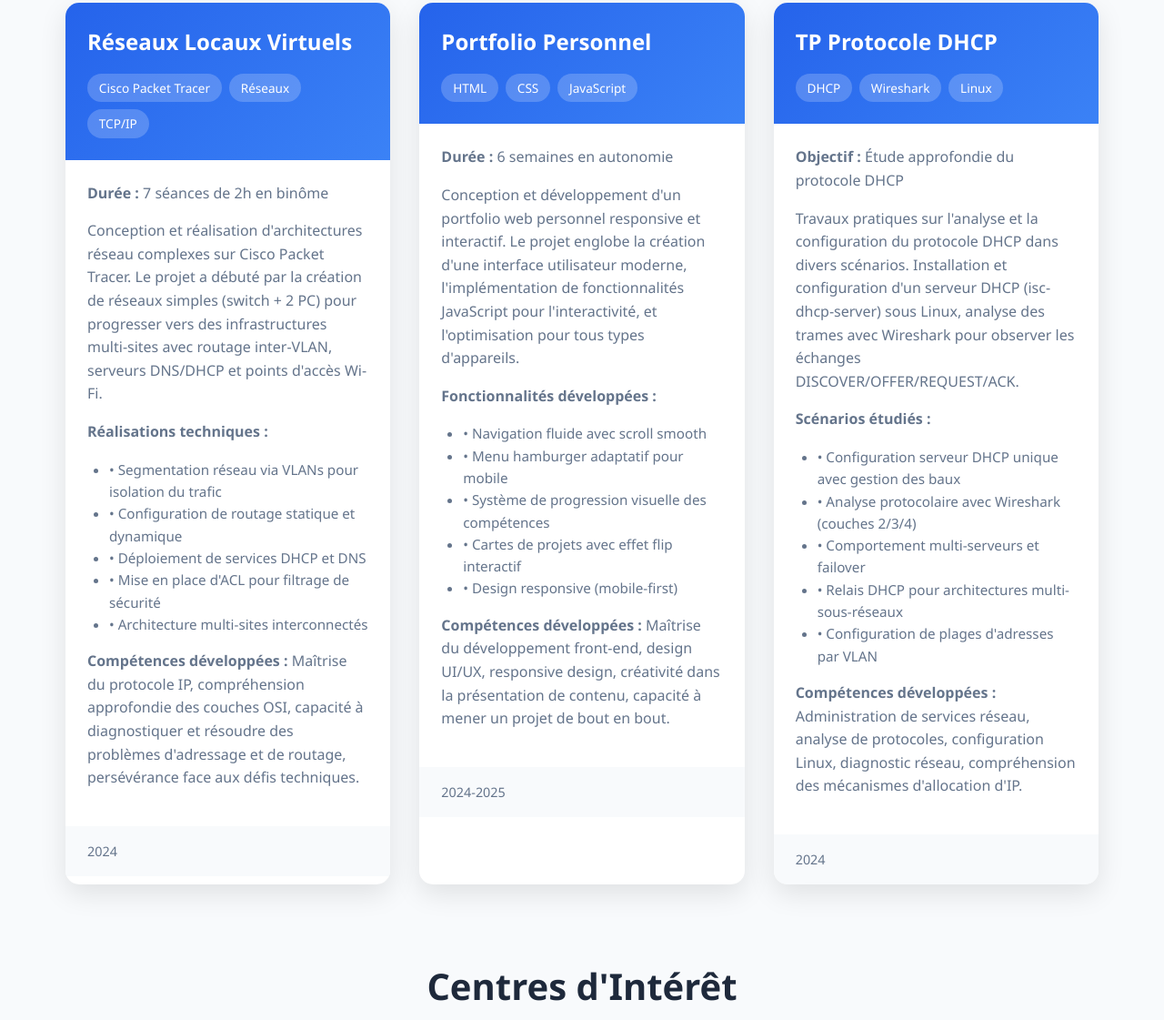
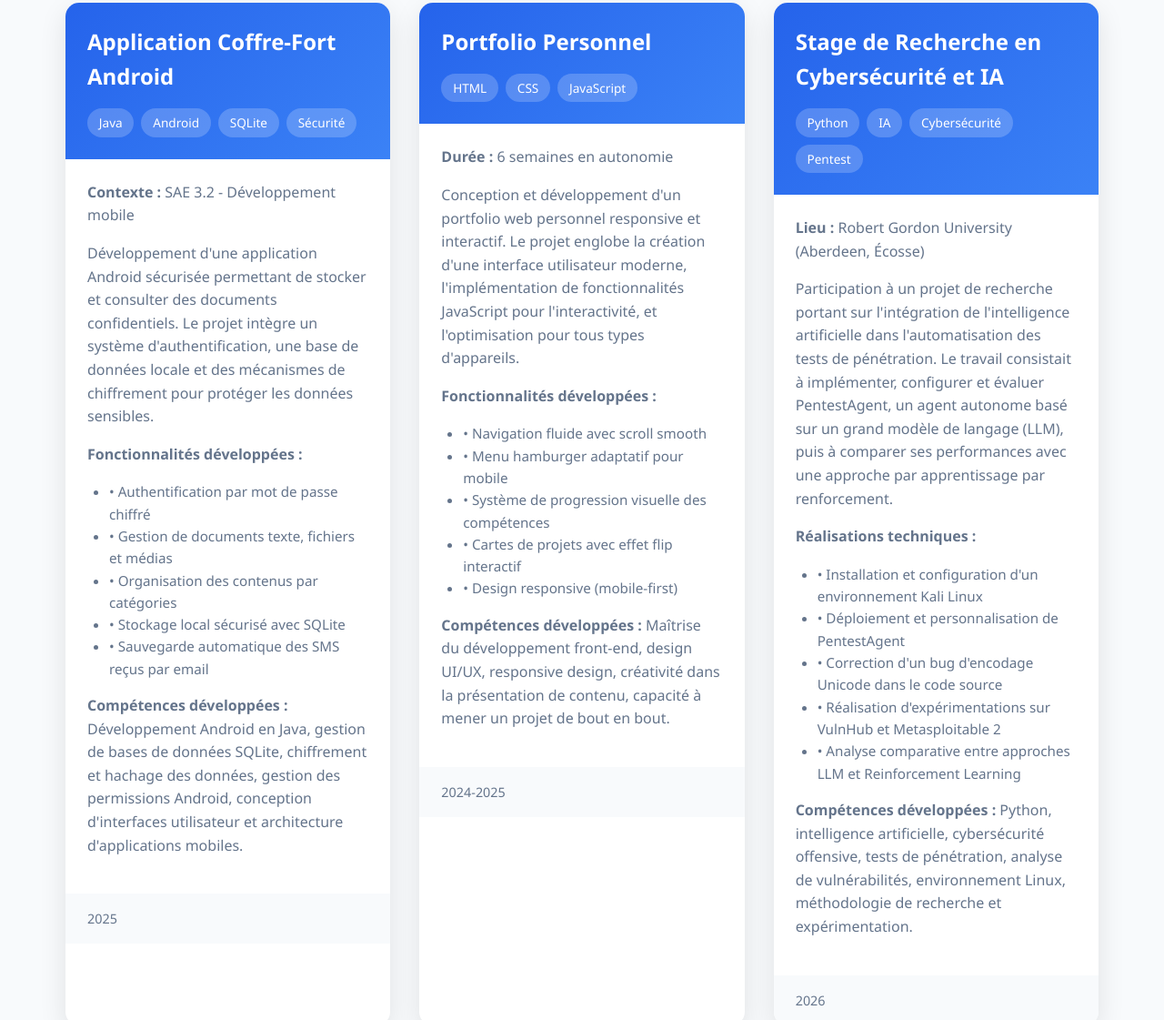
Before and after one commit to macfra19/porfolio, a plain HTML site: page index.html in a window 1280 px wide. Shown: the part 4894-6015 px from the top of the page at 91% size. Drawn offline with Linux system fonts and the light colour scheme; files whose address does not match are found by name.

Commit message:
Update project details for Android and cybersecurity

```diff
--- a/index.html
+++ b/index.html
@@ -928,32 +928,35 @@
             <div class="projects-grid">
                 <div class="project-card">
                     <div class="project-header">
-                        <h3>Réseaux Locaux Virtuels</h3>
+                        <h3>Application Coffre-Fort Android</h3>
                         <div class="project-tags">
-                            <span class="tag">Cisco Packet Tracer</span>
-                            <span class="tag">Réseaux</span>
-                            <span class="tag">TCP/IP</span>
+                            <span class="tag">Java</span>
+                            <span class="tag">Android</span>
+                            <span class="tag">SQLite</span>
+                            <span class="tag">Sécurité</span>
                         </div>
                     </div>
                     <div class="project-body">
-                        <p><strong>Durée :</strong> 7 séances de 2h en binôme</p>
+                        <p><strong>Contexte :</strong> SAE 3.2 - Développement mobile</p>
                         <p>
-                            Conception et réalisation d'architectures réseau complexes sur Cisco Packet Tracer. Le projet a débuté par la création de réseaux simples (switch + 2 PC) pour progresser vers des infrastructures multi-sites avec routage inter-VLAN, serveurs DNS/DHCP et points d'accès Wi-Fi.
+                            Développement d'une application Android sécurisée permettant de stocker et consulter des documents confidentiels. Le projet intègre un système d'authentification, une base de données locale et des mécanismes de chiffrement pour protéger les données sensibles.
                         </p>
-                        <p><strong>Réalisations techniques :</strong></p>
+
+                        <p><strong>Fonctionnalités développées :</strong></p>
                         <ul style="margin-left: 1.5rem; color: var(--gray); font-size: 0.95rem;">
-                            <li>• Segmentation réseau via VLANs pour isolation du trafic</li>
-                            <li>• Configuration de routage statique et dynamique</li>
-                            <li>• Déploiement de services DHCP et DNS</li>
-                            <li>• Mise en place d'ACL pour filtrage de sécurité</li>
-                            <li>• Architecture multi-sites interconnectés</li>
+                            <li>• Authentification par mot de passe chiffré</li>
+                            <li>• Gestion de documents texte, fichiers et médias</li>
+                            <li>• Organisation des contenus par catégories</li>
+                            <li>• Stockage local sécurisé avec SQLite</li>
+                            <li>• Sauvegarde automatique des SMS reçus par email</li>
                         </ul>
+
                         <p style="margin-top: 1rem;">
-                            <strong>Compétences développées :</strong> Maîtrise du protocole IP, compréhension approfondie des couches OSI, capacité à diagnostiquer et résoudre des problèmes d'adressage et de routage, persévérance face aux défis techniques.
+                            <strong>Compétences développées :</strong> Développement Android en Java, gestion de bases de données SQLite, chiffrement et hachage des données, gestion des permissions Android, conception d'interfaces utilisateur et architecture d'applications mobiles.
                         </p>
                     </div>
                     <div class="project-footer">
-                        <span style="color: var(--gray); font-size: 0.9rem;">2024</span>
+                        <span style="color: var(--gray); font-size: 0.9rem;">2025</span>
                     </div>
                 </div>
 
@@ -990,32 +993,35 @@
 
                 <div class="project-card">
                     <div class="project-header">
-                        <h3>TP Protocole DHCP</h3>
+                        <h3>Stage de Recherche en Cybersécurité et IA</h3>
                         <div class="project-tags">
-                            <span class="tag">DHCP</span>
-                            <span class="tag">Wireshark</span>
-                            <span class="tag">Linux</span>
+                            <span class="tag">Python</span>
+                            <span class="tag">IA</span>
+                            <span class="tag">Cybersécurité</span>
+                            <span class="tag">Pentest</span>
                         </div>
                     </div>
                     <div class="project-body">
-                        <p><strong>Objectif :</strong> Étude approfondie du protocole DHCP</p>
+                        <p><strong>Lieu :</strong> Robert Gordon University (Aberdeen, Écosse)</p>
                         <p>
-                            Travaux pratiques sur l'analyse et la configuration du protocole DHCP dans divers scénarios. Installation et configuration d'un serveur DHCP (isc-dhcp-server) sous Linux, analyse des trames avec Wireshark pour observer les échanges DISCOVER/OFFER/REQUEST/ACK.
+                            Participation à un projet de recherche portant sur l'intégration de l'intelligence artificielle dans l'automatisation des tests de pénétration. Le travail consistait à implémenter, configurer et évaluer PentestAgent, un agent autonome basé sur un grand modèle de langage (LLM), puis à comparer ses performances avec une approche par apprentissage par renforcement.
                         </p>
-                        <p><strong>Scénarios étudiés :</strong></p>
+
+                        <p><strong>Réalisations techniques :</strong></p>
                         <ul style="margin-left: 1.5rem; color: var(--gray); font-size: 0.95rem;">
-                            <li>• Configuration serveur DHCP unique avec gestion des baux</li>
-                            <li>• Analyse protocolaire avec Wireshark (couches 2/3/4)</li>
-                            <li>• Comportement multi-serveurs et failover</li>
-                            <li>• Relais DHCP pour architectures multi-sous-réseaux</li>
-                            <li>• Configuration de plages d'adresses par VLAN</li>
+                            <li>• Installation et configuration d'un environnement Kali Linux</li>
+                            <li>• Déploiement et personnalisation de PentestAgent</li>
+                            <li>• Correction d'un bug d'encodage Unicode dans le code source</li>
+                            <li>• Réalisation d'expérimentations sur VulnHub et Metasploitable 2</li>
+                            <li>• Analyse comparative entre approches LLM et Reinforcement Learning</li>
                         </ul>
+
                         <p style="margin-top: 1rem;">
-                            <strong>Compétences développées :</strong> Administration de services réseau, analyse de protocoles, configuration Linux, diagnostic réseau, compréhension des mécanismes d'allocation d'IP.
+                            <strong>Compétences développées :</strong> Python, intelligence artificielle, cybersécurité offensive, tests de pénétration, analyse de vulnérabilités, environnement Linux, méthodologie de recherche et expérimentation.
                         </p>
                     </div>
                     <div class="project-footer">
-                        <span style="color: var(--gray); font-size: 0.9rem;">2024</span>
+                        <span style="color: var(--gray); font-size: 0.9rem;">2026</span>
                     </div>
                 </div>
             </div>
```
